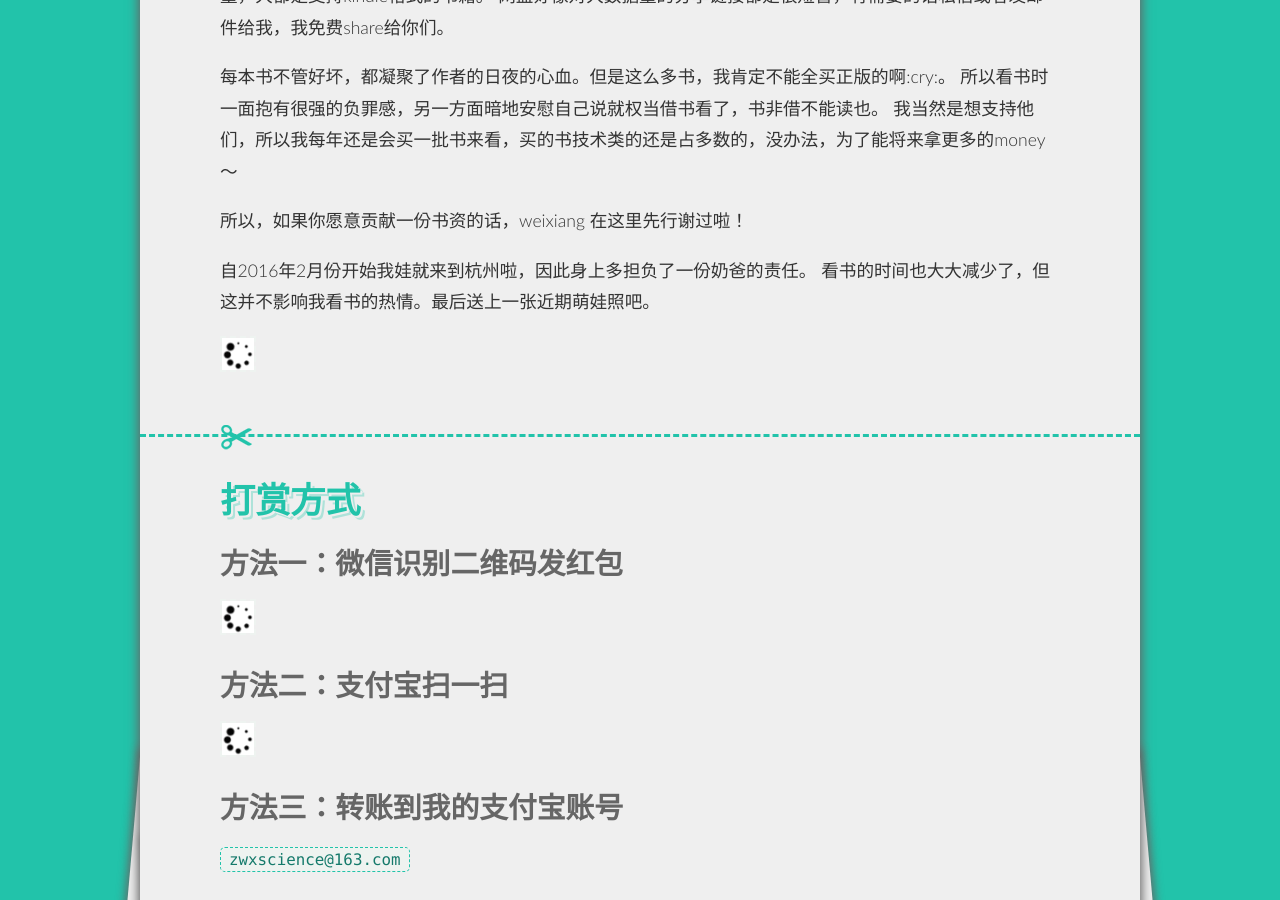
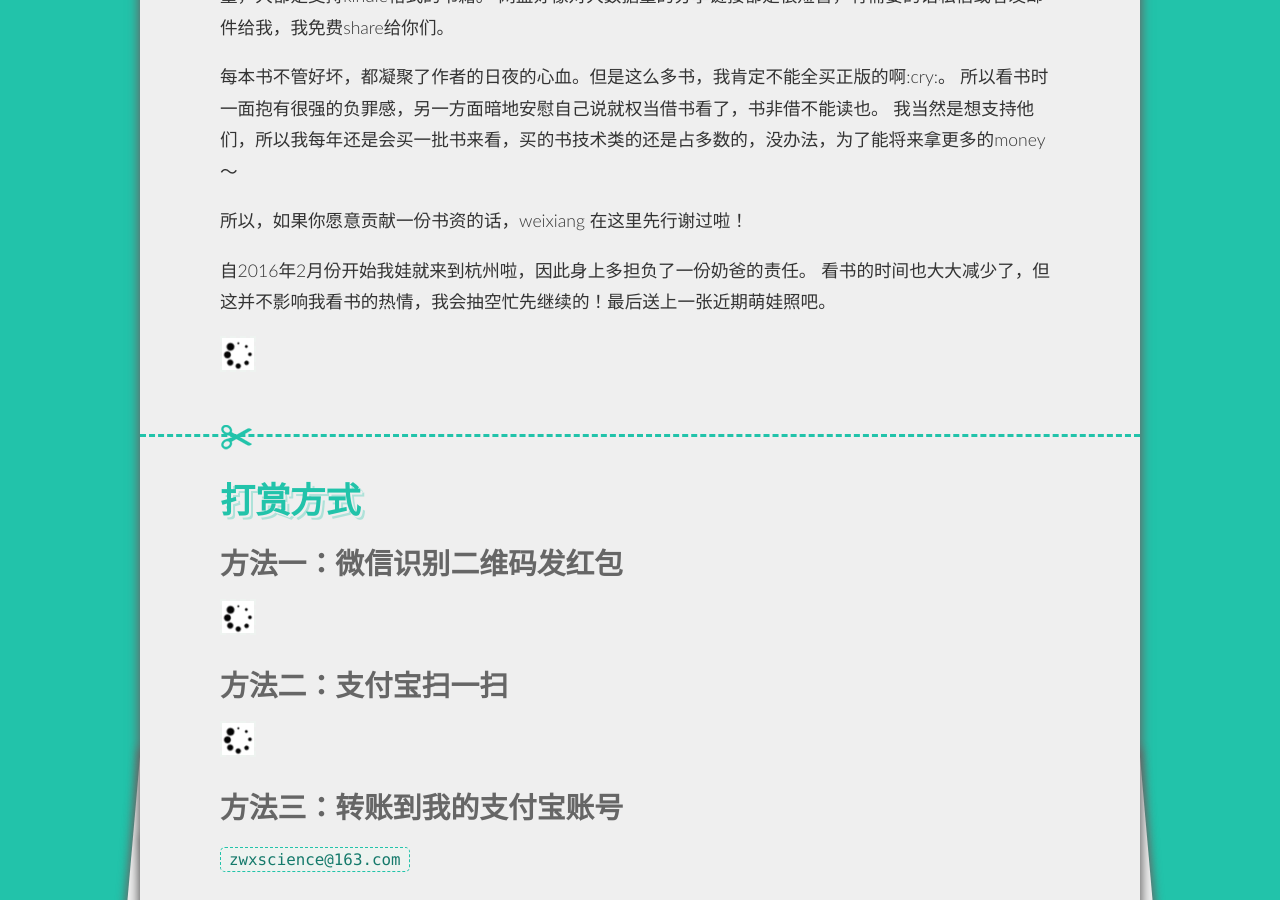
Before and after one commit to zwxscience/MyBlog, a Jekyll site: the page built from tip.md, in a window 1280 px wide and 900 px high, scrolled down 1413 px. Built offline with Jekyll 4.4.1, drawn with Linux system fonts in a browser that asks for light colours; Markdown is read by kramdown in place of the engine named in the settings; comment, search, counter and statistics services are not loaded.

Commit message:
Signed-off-by: zwxscience <zwxscience@gmail.com>

```diff
--- a/tip.md
+++ b/tip.md
@@ -34,7 +34,7 @@ Hi,我是 weixiang ，英文名<strong>Xavier</strong>，目前从事通信行
 所以，如果你愿意贡献一份书资的话，weixiang 在这里先行谢过啦！
 
 自2016年2月份开始我娃就来到杭州啦，因此身上多担负了一份奶爸的责任。
-看书的时间也大大减少了，但这并不影响我看书的热情。最后送上一张近期萌娃照吧。
+看书的时间也大大减少了，但这并不影响我看书的热情，我会抽空忙先继续的！最后送上一张近期萌娃照吧。
 
 <img src="{{ site.loadingImg }}" data-src="http://blog.zhangweixiang.com/img/mybaby.jpg" />
 
```
